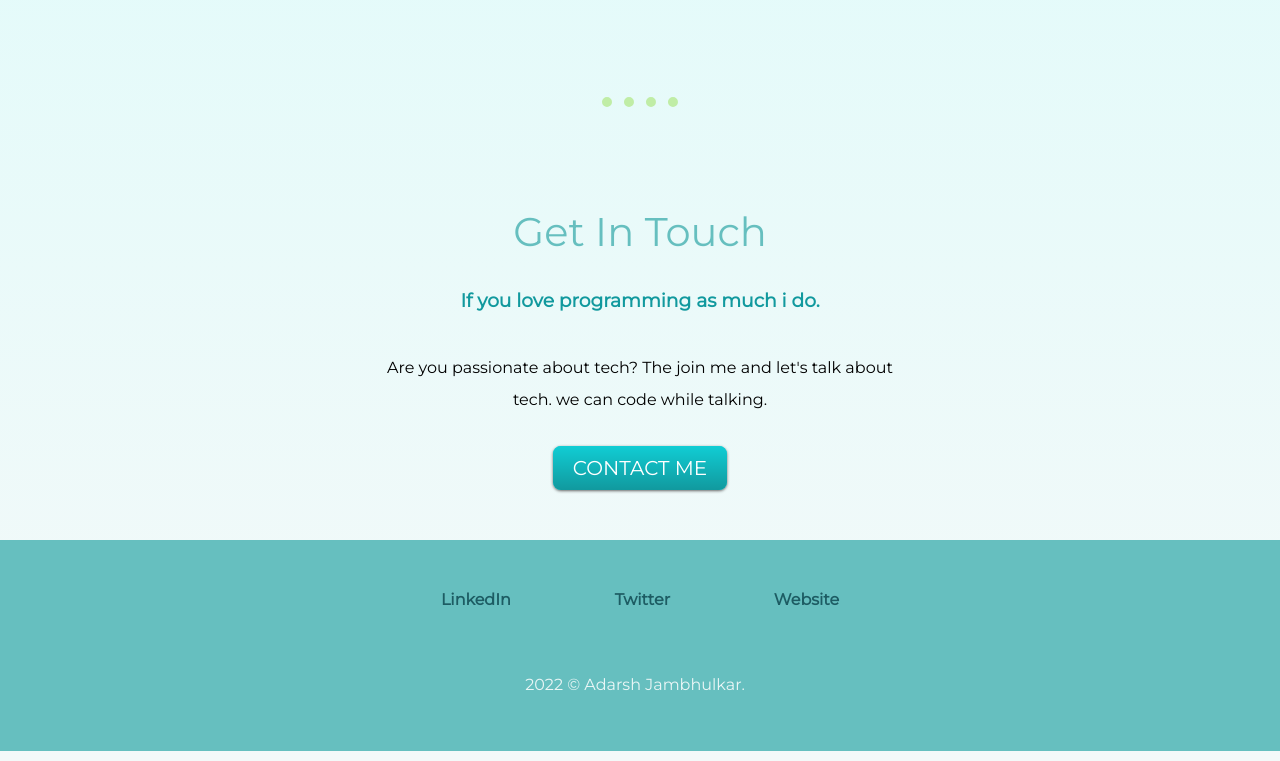
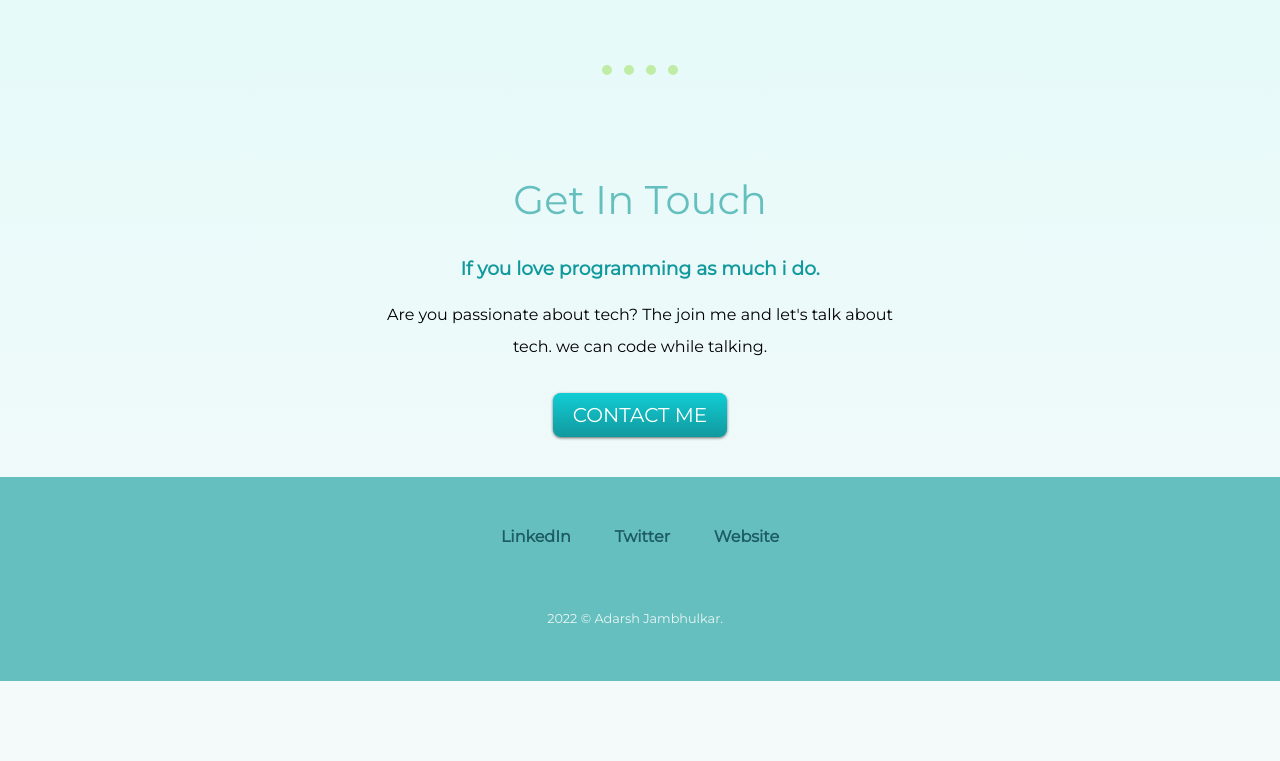
Before and after one commit to adarshjambhulkar/personal-site, a plain HTML site: page index.html in a window 1280 px wide. Shown: the part 2346-3107 px from the top of the page. After the commit the page ends 3037 px from the top, so only its background shows below. Drawn offline with Linux system fonts and the light colour scheme.

Commit message:
final site

```diff
--- a/css/styles.css
+++ b/css/styles.css
@@ -7,14 +7,7 @@ body {
   background-image: linear-gradient(0deg, #F4F9F9 0%, #B5FFFC 100%);
 
 }
-.hello{
-  font-family: 'Pacifico', cursive;
-  font-size: 50px;
-}
-.intro{
-  width: 29%;
-  margin: auto;
-}
+
 
 h1 {
   font-family: 'Sacramento', cursive;
@@ -44,6 +37,33 @@ p {
 span {
   text-decoration: underline;
 }
+a {
+  color: #11999E;
+  font-family: 'Montserrat', sans-serif;
+
+}
+a:hover{
+  color: #EAF6F6;
+}
+hr {
+  width: 6%;
+  border-style: dotted none none none;
+  border-width: 10px;
+  border-color: #C0EDA6;
+  margin: 100px auto;
+}
+
+
+
+.hello{
+  font-family: 'Pacifico', cursive;
+  font-size: 50px;
+}
+.intro{
+  width: 44%;
+  margin: auto;
+}
+
 
 .top-container {
   padding-top: 150px;
@@ -63,7 +83,7 @@ span {
 .footer-link {
   position: relative;
   display: inline-block;
-  margin: 50px 50px;
+  margin: 50px 20px;
   font-weight: bold;
   color: #1D5C63;
   text-decoration: none;
@@ -74,7 +94,9 @@ span {
   position: relative;
   padding-bottom: 50px;
   color: #EAF6F6;
+  font-size: 80%;
   font-family: 'Montserrat', sans-serif;
+
 }
 
 .top-cloud {
@@ -92,14 +114,7 @@ span {
   left: 350px;
 }
 
-a {
-  color: #11999E;
-  font-family: 'Montserrat', sans-serif;
 
-}
-a:hover{
-  color: #EAF6F6;
-}
 
 .skill-row {
   margin: 100px auto;
@@ -123,22 +138,18 @@ a:hover{
   margin-left: 25px;
 }
 
-hr {
-  width: 6%;
-  border-style: dotted none none none;
-  border-width: 10px;
-  border-color: #C0EDA6;
-  margin: 100px auto;
-}
+
 
 .contact-me {
   margin-bottom: 60px;
+  width: 50%;
+  margin: auto;
 }
 
 .msg2 {
 
-  width: 42%;
-  margin: 40px auto;
+  width: 82%;
+  margin: 10px auto 40px;
 }
 
 .btn {
```
